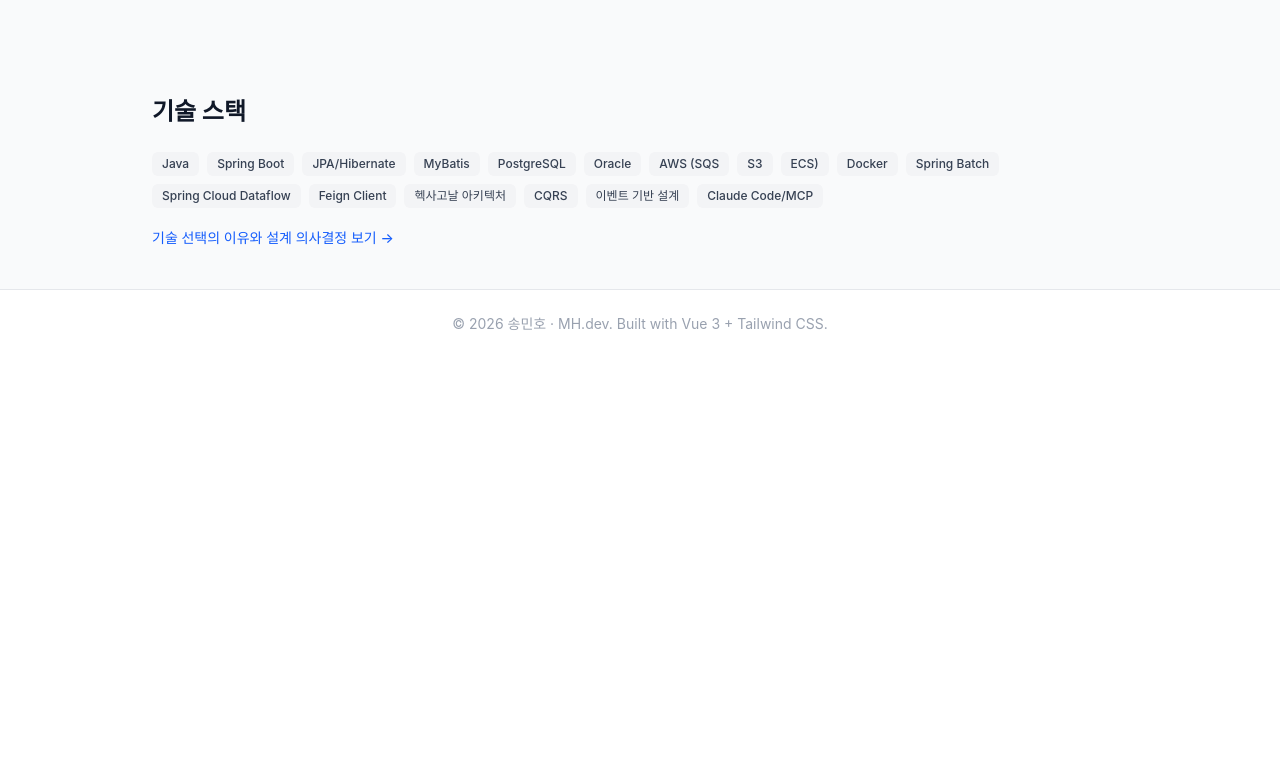
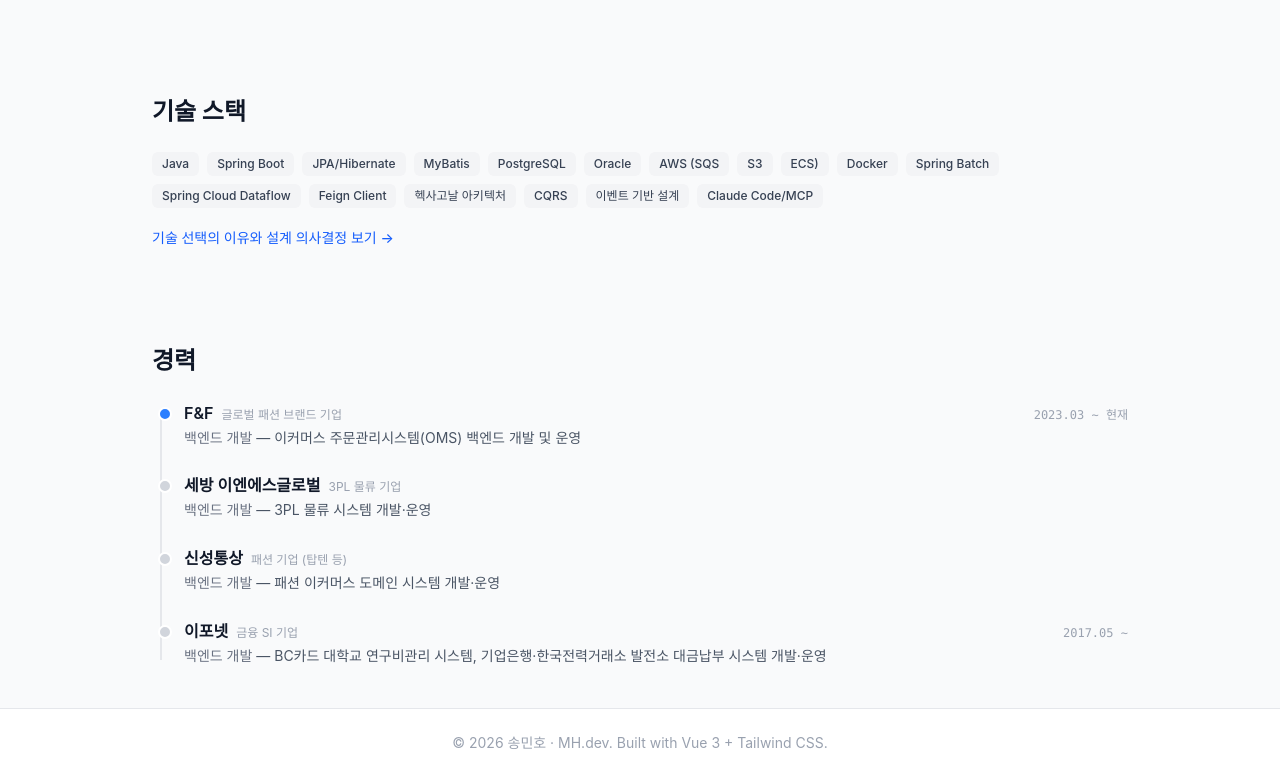
Before and after one commit to minho-lab/career-dashboard, a Vue app in the folder frontend/: page / in a window 1280 px wide. Shown: the part 1998-2775 px from the top of the page. Before the commit the page ends 2356 px from the top, so only its background shows below. Built offline with nearby package versions, Linux system fonts and the light colour scheme.

Commit message:
feat: Home에 경력 타임라인 추가(이포넷·신성통상·세방·F&F), 이전 경력 데이터 보강

```diff
--- a/frontend/public/data/profile.json
+++ b/frontend/public/data/profile.json
@@ -23,29 +23,29 @@
     },
     {
       "company": "세방 이엔에스글로벌",
-      "companyDescription": "",
+      "companyDescription": "3PL 물류 기업",
       "team": "",
-      "role": "",
+      "role": "백엔드 개발",
       "period": "",
-      "description": "",
+      "description": "3PL 물류 시스템 개발·운영",
       "highlights": []
     },
     {
       "company": "신성통상",
-      "companyDescription": "",
+      "companyDescription": "패션 기업 (탑텐 등)",
       "team": "",
-      "role": "",
+      "role": "백엔드 개발",
       "period": "",
-      "description": "",
+      "description": "패션 이커머스 도메인 시스템 개발·운영",
       "highlights": []
     },
     {
       "company": "이포넷",
-      "companyDescription": "",
+      "companyDescription": "금융 SI 기업",
       "team": "",
-      "role": "",
-      "period": "2017.05 ~ ",
-      "description": "",
+      "role": "백엔드 개발",
+      "period": "2017.05 ~",
+      "description": "BC카드 대학교 연구비관리 시스템, 기업은행·한국전력거래소 발전소 대금납부 시스템 개발·운영",
       "highlights": []
     }
   ],
--- a/frontend/src/views/Home.vue
+++ b/frontend/src/views/Home.vue
@@ -21,6 +21,7 @@
 })
 
 const skillList = computed(() => profile.value?.skills?.split(',').map(s => s.trim()) || [])
+const career = computed(() => profile.value?.career || [])
 
 // 입사연도(2017) 기준으로 연차 자동 계산 — 매년 수동 수정 불필요
 const careerYears = computed(() => {
@@ -197,5 +198,28 @@
         기술 선택의 이유와 설계 의사결정 보기 &rarr;
       </RouterLink>
     </section>
+
+    <!-- Career -->
+    <section v-if="career.length">
+      <h2 class="text-2xl font-bold dark:text-white mb-6">경력</h2>
+      <div class="relative pl-8">
+        <div class="absolute left-2 top-2 bottom-2 w-0.5 bg-gray-200 dark:bg-gray-700"></div>
+        <div v-for="(c, i) in career" :key="i" class="relative mb-6 last:mb-0">
+          <div
+            class="absolute -left-[26px] top-1.5 w-3.5 h-3.5 rounded-full border-2 border-white dark:border-gray-900"
+            :class="i === 0 ? 'bg-blue-500' : 'bg-gray-300 dark:bg-gray-600'"
+          ></div>
+          <div class="flex flex-wrap items-baseline gap-x-2 gap-y-0.5">
+            <h3 class="font-semibold text-gray-900 dark:text-white">{{ c.company }}</h3>
+            <span v-if="c.companyDescription" class="text-xs text-gray-400">{{ c.companyDescription }}</span>
+            <span v-if="c.period" class="text-xs text-gray-400 font-mono ml-auto">{{ c.period }}</span>
+          </div>
+          <p v-if="c.role || c.description" class="text-sm text-gray-600 dark:text-gray-400 leading-relaxed mt-0.5">
+            <span v-if="c.role" class="text-gray-500 dark:text-gray-300">{{ c.role }}</span>
+            <span v-if="c.role && c.description"> — </span>{{ c.description }}
+          </p>
+        </div>
+      </div>
+    </section>
   </div>
 </template>
```
